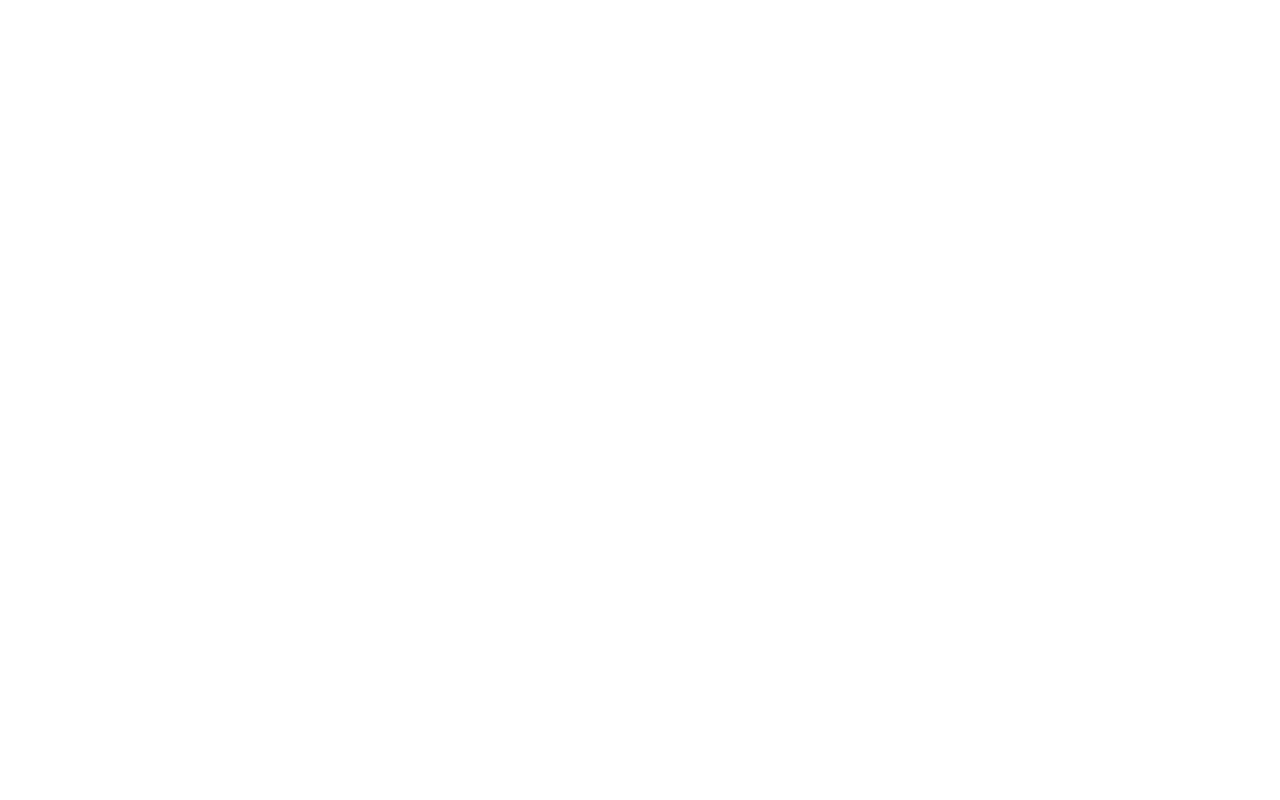
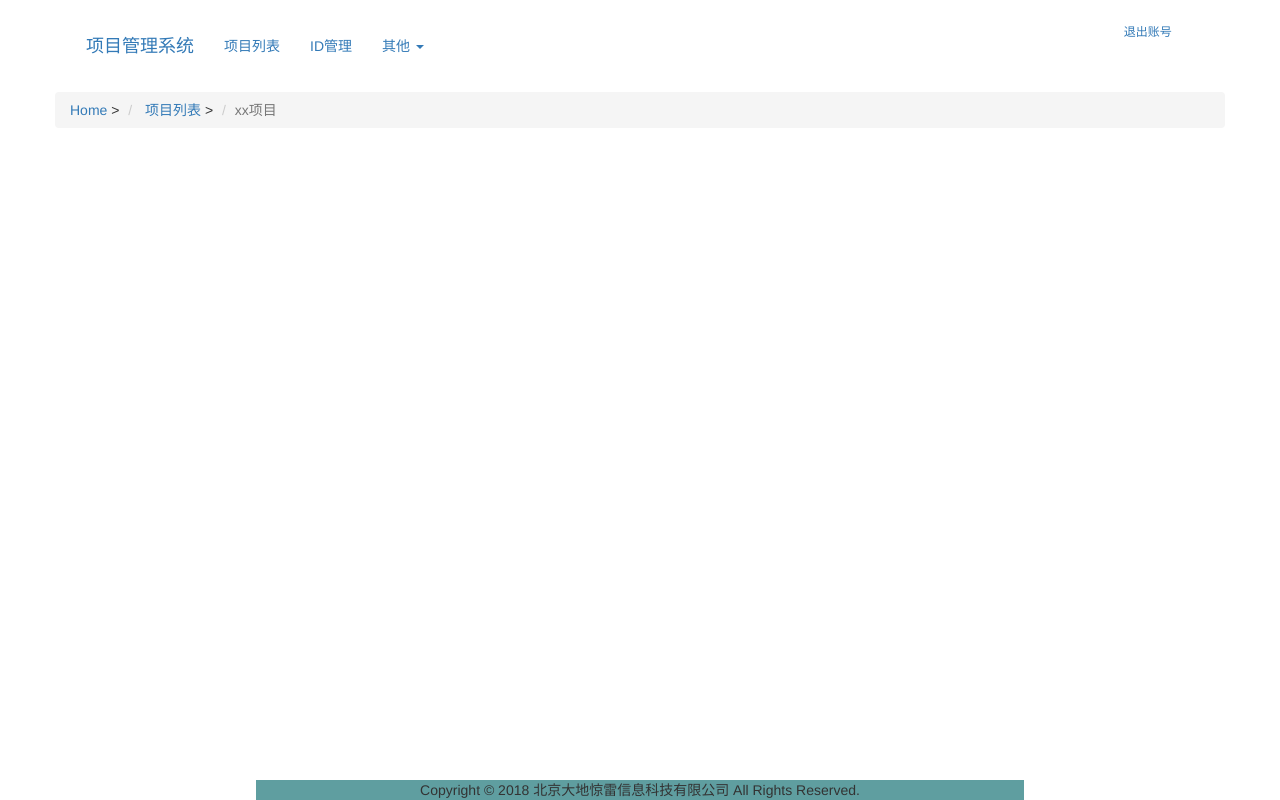
Before and after one commit to pangzhilei/oaft, a plain HTML site: page templates/main.html in a window 1280 px wide. Drawn offline with nearby package versions, Linux system fonts and the light colour scheme.

Commit message:
做了两个页面

```diff
--- a/templates/main.html
+++ b/templates/main.html
@@ -1,12 +1,76 @@
 <!DOCTYPE html>
 <html lang="en">
-<head>
-    <meta charset="UTF-8">
-    <meta name="viewport" content="width=device-width, initial-scale=1.0">
-    <meta http-equiv="X-UA-Compatible" content="ie=edge">
-    <title>Document</title>
-</head>
+    <head>
+        <meta charset="UTF-8">
+        <meta name="viewport" content="width=device-width, initial-scale=1.0">
+        <meta http-equiv="X-UA-Compatible" content="ie=edge">
+        <link href="https://cdn.bootcss.com/bootstrap/3.3.7/css/bootstrap.min.css" rel="stylesheet">
+        <script src="https://cdn.bootcss.com/jquery/3.2.1/jquery.min.js"></script>
+        <script src="https://cdn.bootcss.com/bootstrap/3.3.7/js/bootstrap.min.js"></script>
+        <title>OA for FT</title>
+        <style type="text/css">
+            body {
+                padding: 20px;
+            }
+            .bottom {
+                text-align: center;
+                background-color: cadetblue;
+                position:absolute;
+                bottom:0px;
+                left:20%;
+                width: 60%;
+                margin: 0 auto;
+            }
+
+
+        </style>
+    </head>
 <body>
+    <div class="container">
+        <nav class="navbar navbar-primary">
+            <div class="container-fluid">
+                <div class="navbar-header">
+                    <a class="navbar-brand" href="#">项目管理系统</a>
+                </div>
+                <div>
+                    <ul class="nav navbar-nav">
+                        <li><a href="#">项目列表</a></li>
+                        <li><a href="#">ID管理</a></li>
+                        <li class="dropdown">
+                            <a href="#" class="dropdown-toggle" data-toggle="dropdown">
+                                其他
+                                <b class="caret"></b>
+                            </a>
+                            <ul class="dropdown-menu">
+                                <li><a href="#">jmeter</a></li>
+                                <li><a href="#">EJB</a></li>
+                                <li><a href="#">Jasper Report</a></li>
+                                <li class="divider"></li>
+                                <li><a href="#">分离的链接</a></li>
+                                <li class="divider"></li>
+                                <li><a href="#">另一个分离的链接</a></li>
+                            </ul>
+                        </li>
+                    </ul>
+                    <button type="button" class="btn btn-link btn-xs col-xs-1 pull-right"><a href="#">退出账号</a></button>
+                </div>
+            </div>
+        </nav>
+        <div class="row">
+            <div class="span6">
+                <ul class="breadcrumb">
+                    <li>
+                        <a href="#">Home</a> <span class="divider">></span>
+                    </li>
+                    <li>
+                        <a href="#">项目列表</a> <span class="divider">></span>
+                    </li>
+                    <li class="active">xx项目</li>
+                </ul>
+            </div>
+        </div>
+        <div class="bottom">Copyright &#169 2018 北京大地惊雷信息科技有限公司 All Rights Reserved.</div>
+    </div>
 
 </body>
 </html>
```
Also changed, not shown: index.html (+3 -2 lines).
